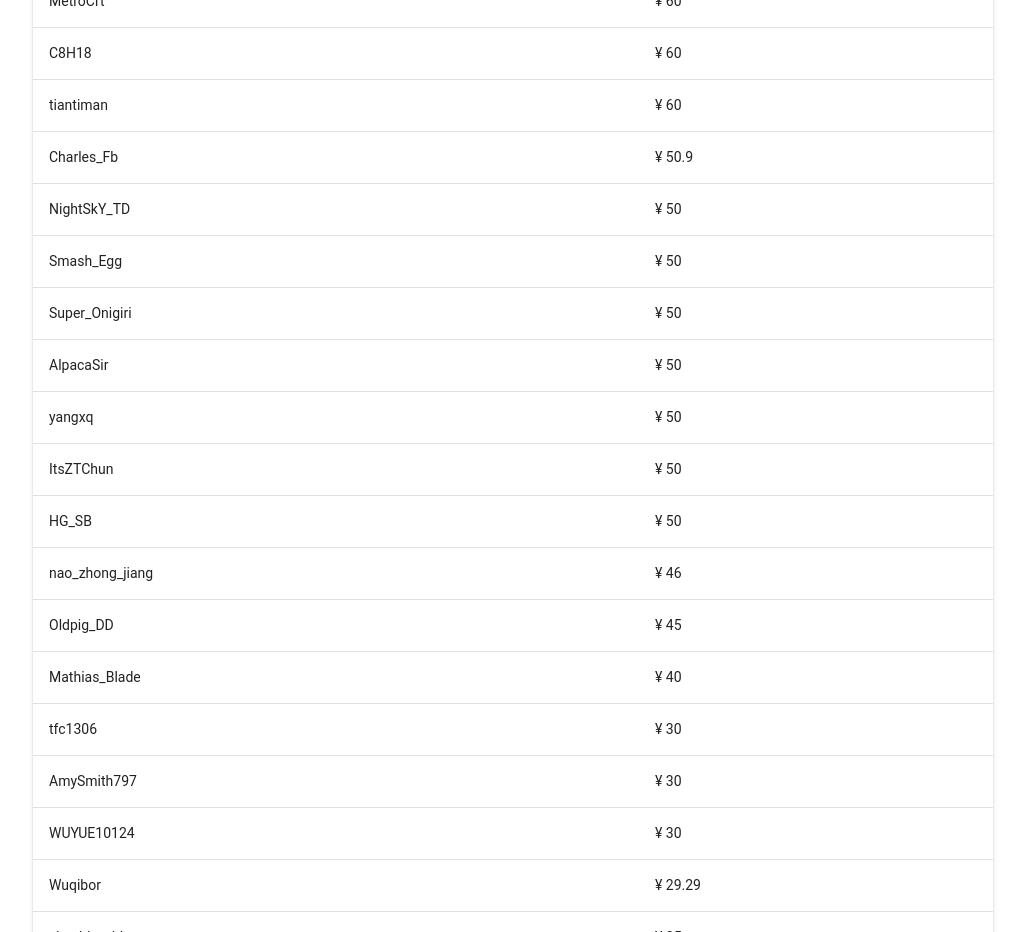
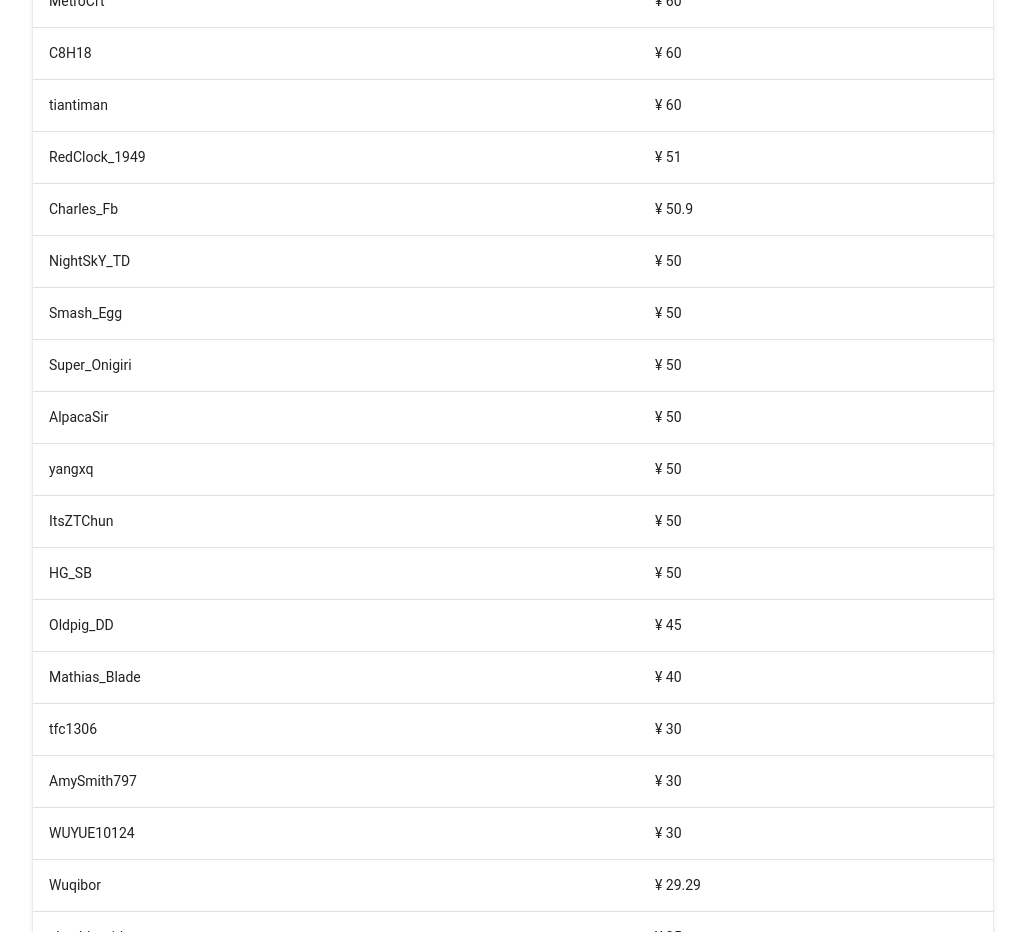
Before and after one commit to Calibur-Pixel/Kita, a Vue app: page /donation in a window 1280 px wide. Shown: the part 1640-2572 px from the top of the page, without its empty margins (255-1280 px from the left). Built offline with nearby package versions, Linux system fonts and the light colour scheme; some icons are missing.

Commit message:
Update donation

```diff
--- a/src/views/PageDonation.vue
+++ b/src/views/PageDonation.vue
@@ -146,6 +146,10 @@ export default {
           "amount": 60
         },
         {
+          "name": "RedClock_1949",
+          "amount": 51
+        },
+        {
           "name": "Charles_Fb",
           "amount": 50.9
         },
@@ -176,10 +180,6 @@ export default {
         {
           "name": "HG_SB",
           "amount": 50
-        },
-        {
-          "name": "nao_zhong_jiang",
-          "amount": 46
         },
         {
           "name": "Oldpig_DD",
```
